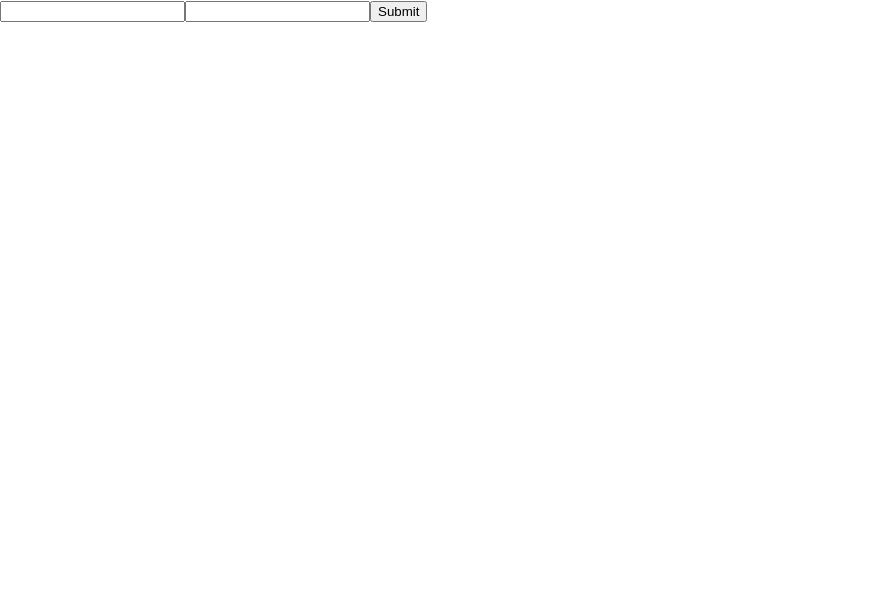
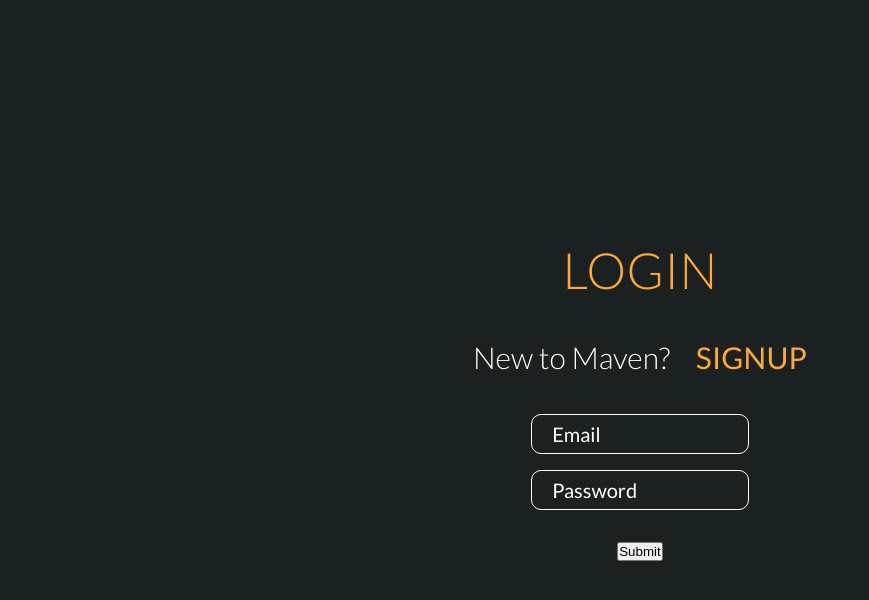
Before and after one commit to CodingMaven1/CollabX, a React (Create React App) app in the folder frontend/: page /auth in a window 1280 px wide. Shown: the top 600 px of the page, without its empty margins (0-869 px from the left). Built offline with nearby package versions, Linux system fonts and the light colour scheme; no server answers.

Commit message:
Login/Signup almost done

```diff
--- a/frontend/src/App.js
+++ b/frontend/src/App.js
@@ -1,16 +1,20 @@
 import React from 'react';
 import {connect} from "react-redux";
-import * as actions from './redux/auth/authActions';
+import {fetchUser} from './redux/auth/authActions';
 import {Switch, Route} from 'react-router-dom';
+import api from './api/api';
+
 import Auth from './containers/auth/auth';
 import Landing from './containers/landing/landing';
 import './App.css';
 
 class App extends React.Component {
 
-  componentDidMount(){
+  async componentDidMount(){
     let {fetchUser} = this.props;
-    // fetchUser()
+    const user = await api.get('/users/currentuser')
+    const userJson = await user.json()
+    fetchUser(userJson)
   }
 
   render(){
@@ -31,4 +35,8 @@
   auth: state.auth
 })
 
-export default connect(mapStateToProps, actions)(App);
+const mapDispatchToProps = dispatch =>({
+  fetchUserFunction : data => dispatch(fetchUser(data))
+})
+
+export default connect(mapStateToProps, mapDispatchToProps)(App);
--- /dev/null
+++ b/frontend/src/components/input/input.jsx
@@ -0,0 +1,11 @@
+import React from "react";
+
+import './input.scss';
+
+const Input = (props) => {
+    return(
+        <input className="Input" value={props.value} placeholder={props.placeholder} type={props.type} onChange={props.change} />
+    )
+}
+
+export default Input;
--- /dev/null
+++ b/frontend/src/components/input/input.scss
@@ -0,0 +1,26 @@
+.Input{
+    height: 5vh;
+    width: 17vw;
+    background-color: transparent;
+    border: 1px solid #fdfffc;
+    color: #fdfffc;
+    border-radius: 1rem;
+    font-size: 2rem;
+    padding-left: 2rem;
+    font-family: 'Lato', sans-serif;
+    margin-bottom: 2vh;
+
+    &::placeholder{
+        font-size: 2rem;
+        color: #fdfffc;
+    }
+
+    &:placeholder-shown{
+        padding-left: 2rem;
+    }
+
+    &:focus{
+        outline: none;
+        border-color: #ffa737;
+    }
+}
--- a/frontend/src/containers/auth/auth.jsx
+++ b/frontend/src/containers/auth/auth.jsx
@@ -1,47 +1,123 @@
 import React from "react";
-import axios from "../../axios/axios"
+import api from "../../api/api"
+import Input from '../../components/input/input'
 import './auth.scss';
 
 class Auth extends React.Component{
 
     state={
-        email: '',
-        password: ''
+        user: {
+            data: '',
+            error: ''
+        },
+        handler: 'login',
+        login:{
+            email: '',
+            password: ''
+        },
+        signup:{
+            email: '',
+            password: '',
+            confpassword: '',
+            name: ''
+        }
+
     }
 
     onChangeHandler = (event, type) => {
-        let data = this.state;
+        let data = this.state.login;
         data[type] = event.target.value
         this.setState({data})
     }
 
+    onChangeHandlerSignup = (event, type) => {
+        let data = this.state.signup;
+        data[type] = event.target.value
+        this.setState({data})
+    }
+
+    onFormHandler = (event, type) => {
+        event.preventDefault()
+        let {handler} = this.state;
+        handler = type
+        this.setState({handler})
+    }
+
     onSubmitHandler = async (event) => {
         event.preventDefault()
+        let {handler, login, signup, user} = this.state;
+        if(handler === "login"){
+            let data = {
+                email: login.email,
+                password: login.password
+            }
 
-        let data = {
-            email: this.state.email,
-            password: this.state.password
+            try{
+                const userinfo = await api.post('/users/login', data)
+                user.data = userinfo
+                this.setState({user})
+                // console.log(user.data)
+            } catch(e){
+                user.error = e.response.data.message
+                this.setState({user})
+                // console.log(e.response.data.message)
+            }
         }
+        else{
+            let data = {
+                email: signup.email,
+                password: signup.password,
+                confpassword: signup.confpassword,
+                name: signup.name
+            }
 
-        console.log(data)
-        try{
-            const user = await axios.post('/users/login', data)
-            const recieved = await user.json()
-            console.log(recieved)
-        } catch(e){
-            console.log(e.response.data.message)
+            try{
+                const userinfo = await api.post('/users/signup', data)
+                user.data = userinfo
+                this.setState({user})
+                // console.log(user.data)
+            } catch(e){
+                user.error = e.response.data.message
+                this.setState({user})
+                // console.log(e.response.data.message)
+            }
         }
 
     }
 
     render(){
+        let {handler, login, signup, user} = this.state;
+        let content;
+        if(handler==="login"){
+            content =   <div className="Auth--ContainerLogin">
+                            <h1 className="Auth--Heading">Login</h1>
+                            <h1 className="Auth--Title">New to Maven? <span className="Auth--Span" onClick={e => this.onFormHandler(e, "signup")}>SignUp</span> </h1>
+                            <form className="Auth--Form">
+                                <Input type="email" value={login.email} change={e => this.onChangeHandler(e,"email")} placeholder="Email" />
+                                <Input type="password" value={login.password} change={e => this.onChangeHandler(e,"password")} placeholder="Password" />
+                                <h1 className="Auth--Error">{user.error}</h1>
+                                <input type="submit" onClick={event => this.onSubmitHandler(event)} />
+                            </form>
+                        </div>
+        }
+        else{
+            content =   <div className="Auth--ContainerSignup">
+                            <h1 className="Auth--Heading">SignUp</h1>
+                            <h1 className="Auth--Title">Already have an account? <span className="Auth--Span" onClick={e => this.onFormHandler(e, "login")}>Login</span> </h1>
+                            <form className="Auth--Form">
+                                <Input type="text" value={signup.name} change={e => this.onChangeHandlerSignup(e,"name")} placeholder="Name" />
+                                <Input type="email" value={signup.email} change={e => this.onChangeHandlerSignup(e,"email")} placeholder="Email" />
+                                <Input type="password" value={signup.password} change={e => this.onChangeHandlerSignup(e,"password")} placeholder="Password" />
+                                <Input type="password" value={signup.confpassword} change={e => this.onChangeHandlerSignup(e,"confpassword")} placeholder="Confirm Password" />
+                                <h1 className="Auth--Error">{user.error}</h1>
+                                <input type="submit" onClick={event => this.onSubmitHandler(event)} />
+                            </form>
+                        </div>
+        }
+
         return(
             <div className="Auth">
-                <form>
-                    <input type="email" value={this.state.email} onChange={e => this.onChangeHandler(e,"email")} />
-                    <input type="password" value={this.state.password} onChange={e => this.onChangeHandler(e,"password")} />
-                    <input type="submit" onClick={event => this.onSubmitHandler(event)} />
-                </form>
+                {content}
             </div>
         )
     }
--- a/frontend/src/containers/auth/auth.scss
+++ b/frontend/src/containers/auth/auth.scss
@@ -0,0 +1,67 @@
+@mixin flexCenter {
+    display: flex;
+    align-items: center;
+    justify-content: center;
+}
+
+.Auth{
+    height: 100vh;
+    width: 100vw;
+    background-color: #1b2021;
+    @include flexCenter;
+
+    &--ContainerLogin{
+        height: 45%;
+        width: auto;
+        display: flex;
+        flex-direction: column;
+        align-items: center;
+        justify-content: space-around;
+        color: #fdfffc;
+    }
+
+    &--ContainerSignup{
+        height: 60%;
+        width: auto;
+        display: flex;
+        flex-direction: column;
+        align-items: center;
+        justify-content: space-around;
+        color: #fdfffc;
+    }
+
+    &--Heading{
+        font-size: 5rem;
+        color: #ffa737;
+        font-weight: 300;
+        text-transform: uppercase;
+        letter-spacing: 0.3px;
+    }
+
+    &--Title{
+        font-size: 3rem;
+        font-weight: 300;
+    }
+
+    &--Span{
+        color: #ffa737;
+        padding-left: 2rem;
+        font-weight: 400;
+        text-transform: uppercase;
+        letter-spacing: 0.2px;
+        cursor: pointer;
+    }
+
+    &--Form{
+        display: flex;
+        flex-direction: column;
+        align-items: center;
+    }
+
+    &--Error{
+        font-size: 2.5rem;
+        font-weight: 300;
+        color: #fe5f55;
+        margin-bottom: 2vh;
+    }
+}
--- a/frontend/src/index.css
+++ b/frontend/src/index.css
@@ -1,13 +1,15 @@
-body {
+@import url('https://fonts.googleapis.com/css?family=Lato:300,400,700,900&display=swap');
+
+*{
+  padding: 0;
   margin: 0;
-  font-family: -apple-system, BlinkMacSystemFont, 'Segoe UI', 'Roboto', 'Oxygen',
-    'Ubuntu', 'Cantarell', 'Fira Sans', 'Droid Sans', 'Helvetica Neue',
-    sans-serif;
-  -webkit-font-smoothing: antialiased;
-  -moz-osx-font-smoothing: grayscale;
+  box-sizing: border-box;
 }
 
-code {
-  font-family: source-code-pro, Menlo, Monaco, Consolas, 'Courier New',
-    monospace;
+html{
+  font-size: 62.5%;
 }
+
+body {
+  font-family: 'Lato', sans-serif;
+}
--- a/frontend/src/redux/auth/authActions.js
+++ b/frontend/src/redux/auth/authActions.js
@@ -1,10 +1,5 @@
-import axios from "../../axios/axios";
 
-export const fetchUser =  () => async (dispatch) => {
-    const user = await axios.get('/users/currentuser')
-
-    dispatch({
+export const fetchUser = data => ({
         type: 'FETCH_USER',
-        payload: user.data
-    })
-}
+        payload: data
+})
```
Also changed, not shown: frontend/src/api/api.js (renamed from frontend/src/axios/axios.js), 2 other files (tests, documents, lock files or other folders).
